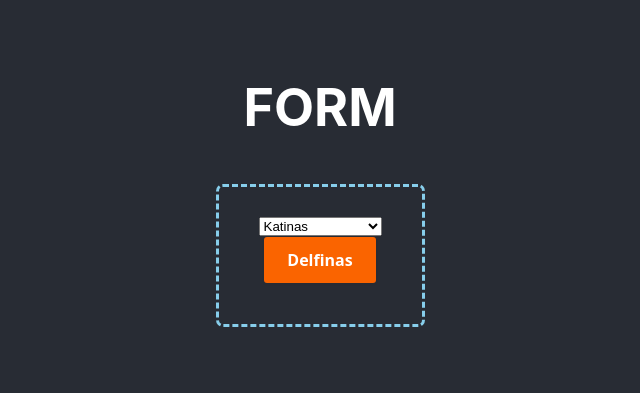
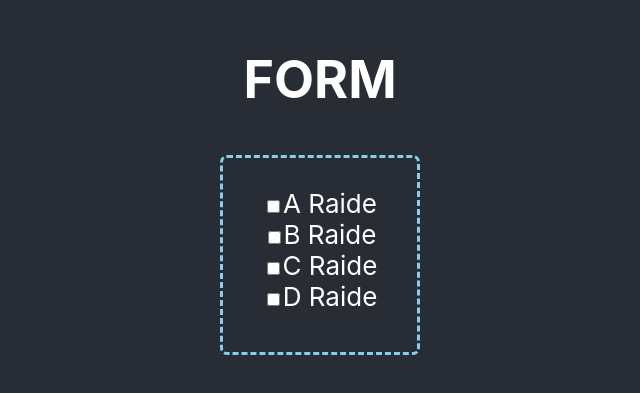
Before and after one commit to RomanBIT/Drontai, a React (Create React App) app in the folder r1/: page / in a window 1280 px wide. Shown: the part 211-604 px from the top of the page, without its empty margins (320-960 px from the left). Built offline with nearby package versions, Linux system fonts and the light colour scheme.

Commit message:
checkbox

```diff
--- a/r1/src/App.jsx
+++ b/r1/src/App.jsx
@@ -1,5 +1,5 @@
 import './App.scss';
-import Select from '../src/Components/008/Select'
+import Checkbox from './Components/008/Checkbox';
 
 
 
@@ -10,7 +10,7 @@ function App() {
         <div className="App">
             <header className="App-header">
                 <h1>FORM</h1>
-                <Select />
+                <Checkbox />
             </header>
         </div>
     );
--- /dev/null
+++ b/r1/src/Components/008/Checkbox.jsx
@@ -0,0 +1,30 @@
+import { useDebugValue, useState } from "react";
+
+function Checkbox() {
+
+    return (
+        <>
+            <div className="form-container">
+                <div>
+                    <input type="checkbox" value="A" />
+                    <label>A Raide</label>
+                </div>
+                <div>
+                    <input type="checkbox" value="B" />
+                    <label>B Raide</label>
+                </div>
+                <div>
+                    <input type="checkbox" value="B" />
+                    <label>C Raide</label>
+                </div>
+                <div>
+                    <input type="checkbox" value="D" />
+                    <label>D Raide</label>
+                </div>
+            </div>
+        </>
+
+    )
+}
+
+export default Checkbox;
--- a/r1/src/Components/008/Select.jsx
+++ b/r1/src/Components/008/Select.jsx
@@ -1,14 +1,20 @@
-import {useState} from 'react';
+import { useState } from 'react';
 
 function Select() {
 
-    const [select, setSelect] = useState(3)
+    const selectData = [
+        { val: 5, name: 'Klevas' },
+        { val: 9, name: 'Uosis' },
+        { val: 10, name: 'Agrastas' },
+        { val: 40, name: 'Obelis' }
+    ];
+
+    const [select, setSelect] = useState('3')
+    const [selects, setSelects] = useState('10')
 
     return (
-
         <>
             <div className="form-container">
-
                 <select value={select} onChange={e => setSelect(e.target.value)}>
                     <option value="1">Drakoniukas</option>
                     <option value="2">Delfinas</option>
@@ -17,6 +23,13 @@ function Select() {
                 </select>
                 <button onClick={() => setSelect(2)}>Delfinas</button>
             </div>
+            <div className='form-container'>
+                <h2>{selectData.find(s => s.val === parseInt(selects)).name}</h2>
+                <select value={selects} onChange={e => setSelects(e.target.value)}> {
+                    selectData.map(s => <option key={s.val} value={s.val}>{s.name}</option>)
+                }
+                </select>
+            </div>
         </>
 
     )
```
